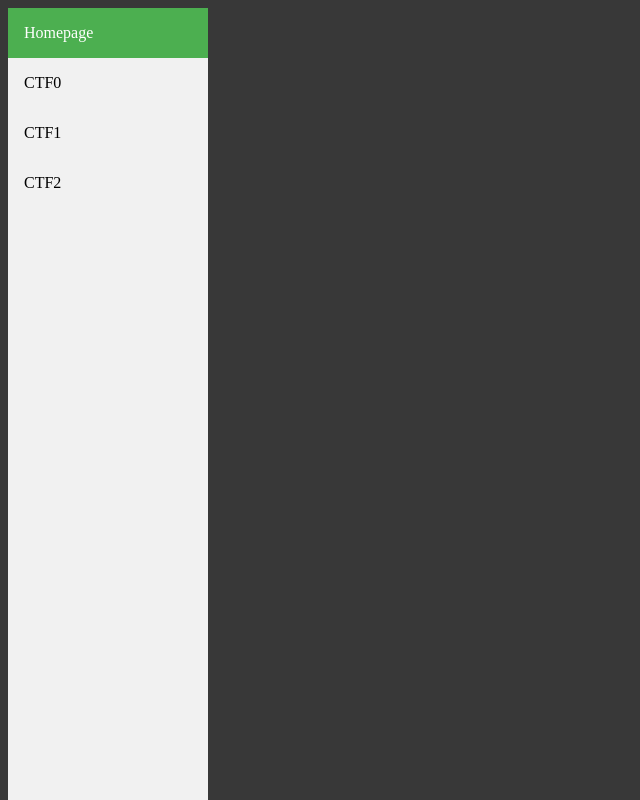
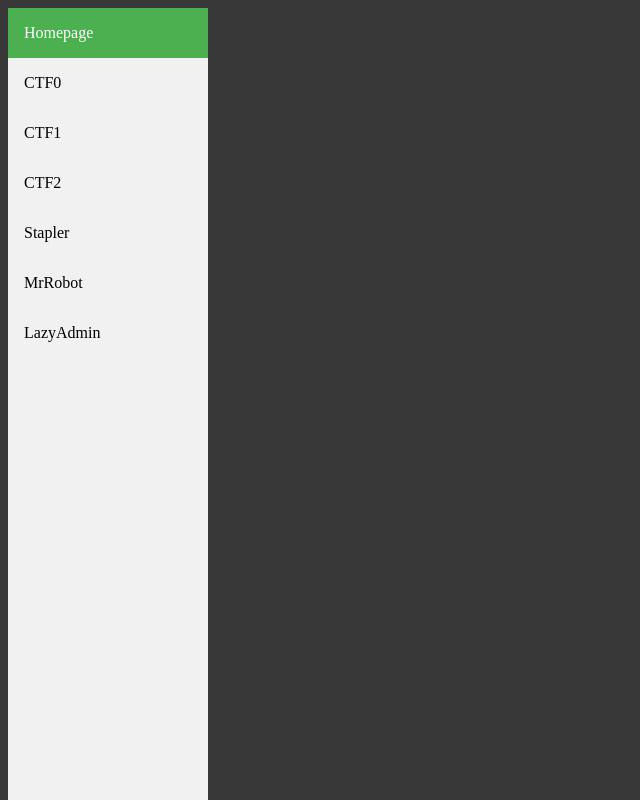
Before and after one commit to 0xH1man5hu/web, a plain HTML site: page index.html in a window 1280 px wide. Shown: the whole page, without its empty margins (0-640 px from the left). Drawn offline with Linux system fonts and the light colour scheme.

Commit message:
Update index.html

```diff
--- a/index.html
+++ b/index.html
@@ -53,7 +53,10 @@ th, td {
   <a class="active" href="https://mrhsharma.github.io/web/">Homepage</a>
   <a href="ctf 0/ctf0.html">CTF0</a>
   <a href="ctf 1/ctf1.html">CTF1</a>
-  <a href="ctf 2/ctf2.html">CTF2</a>
+  <a href="ctf 2/index.html">CTF2</a>
+  <a href="stapler/index.html">Stapler</a>
+  <a href="MrRobot/index.html">MrRobot</a>
+    <a href="LazyAdmin/">LazyAdmin</a>
   <div id="all">
 
 
```
